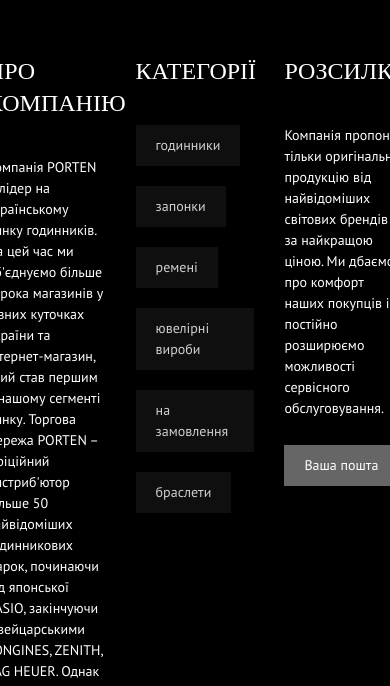
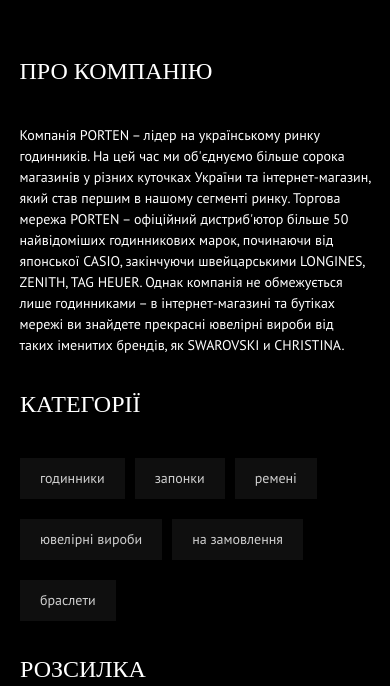
Before and after one commit to Gena-Tin/porten, a website built with Vite: page index.html in a window 390 px wide. Shown: the part 8584-9270 px from the top of the page. Built offline with nearby package versions, Linux system fonts and the light colour scheme; files whose address does not match are found by name; a web font is replaced by a local one.

Commit message:
added adaptive to footer

```diff
--- a/src/scss/blocks/_footer.scss
+++ b/src/scss/blocks/_footer.scss
@@ -3,13 +3,16 @@
 }
 .footer-content-block {
   background-image: url(../images/footer/background.png);
+  background-size: no-repeat;
+  background-position: center;
+  background-size: cover;
   padding-top: 80px;
   padding-bottom: 68px;
 }
 .footer-content {
   display: grid;
   grid-template-columns: 33% 33% 33%;
-  justify-content: center;
+  //   justify-content: center;
   gap: 30px;
 }
 .footer-titles {
@@ -113,3 +116,17 @@
     text-decoration: underline;
   }
 }
+
+@media screen and (max-width: 1440px) {
+  .footer-content {
+    grid-template-columns: 50% 50%;
+    justify-items: center;
+  }
+}
+
+@media screen and (max-width: 920px) {
+  .footer-content {
+    grid-template-columns: auto;
+    // justify-content: center;
+  }
+}
```
Also changed, not shown: src/css/style.css, src/css/style.min.css, 2 other files.
